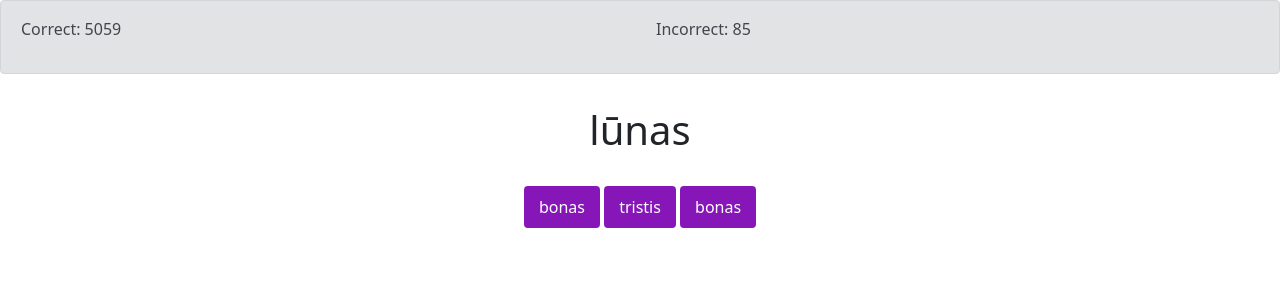
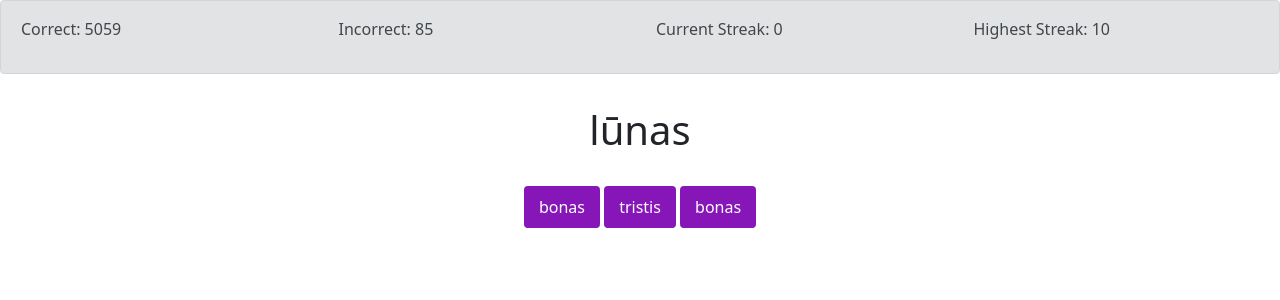
Before and after one commit to Js-cook/Comp-Sci-IA---Ordo-Aquilarum, a Django app: page /first in a window 1280 px wide. Shown: the part 58-358 px from the top of the page. Run offline with Django 3.2, Linux system fonts and the light colour scheme; a user stored in the database is signed in; data comes from the database, SQL or seed files in the repository; both versions use the stored data as it was after the commit.

Commit message:
ADD - Updated question UI to show streak statistics

```diff
--- a/user_app/templates/user_app/adj_question.html
+++ b/user_app/templates/user_app/adj_question.html
@@ -46,6 +46,12 @@
     </div>
     <div class="col">
       <p>Incorrect: {{stats.incorrect}}</p>
+    </div>
+    <div class="col">
+      <p>Current Streak: {{stats.streak}}</p>
+    </div>
+    <div class="col">
+      <p>Highest Streak: {{stats.highest_streak}}</p>
     </div>
   </div>
 </div>
--- a/user_app/templates/user_app/question.html
+++ b/user_app/templates/user_app/question.html
@@ -45,6 +45,12 @@
     </div>
     <div class="col">
       <p>Incorrect: {{stats.incorrect}}</p>
+    </div>
+    <div class="col">
+      <p>Current Streak: {{stats.streak}}</p>
+    </div>
+    <div class="col">
+      <p>Highest Streak: {{stats.highest_streak}}</p>
     </div>
   </div>
 </div>
```
Also changed, not shown: db.sqlite3.
